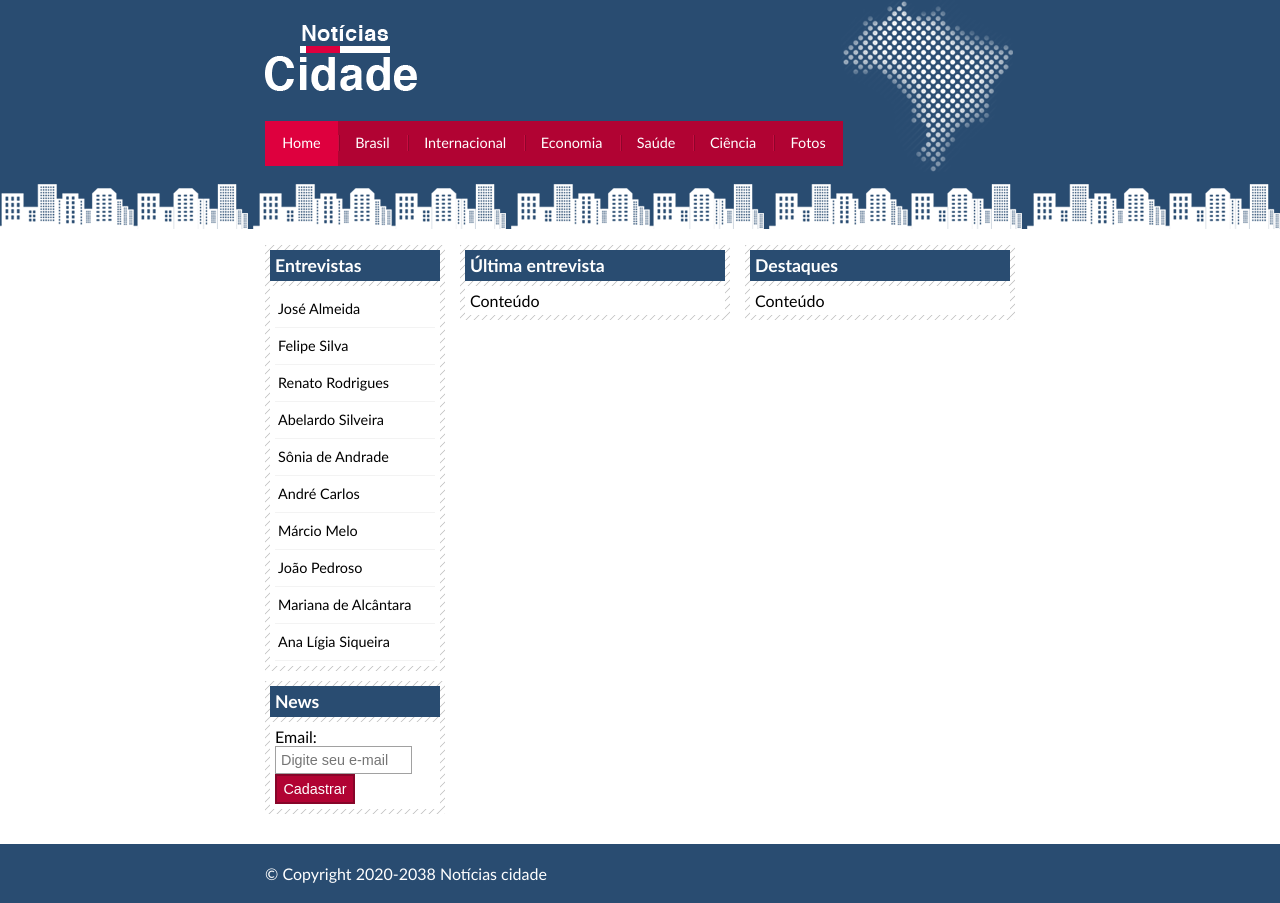
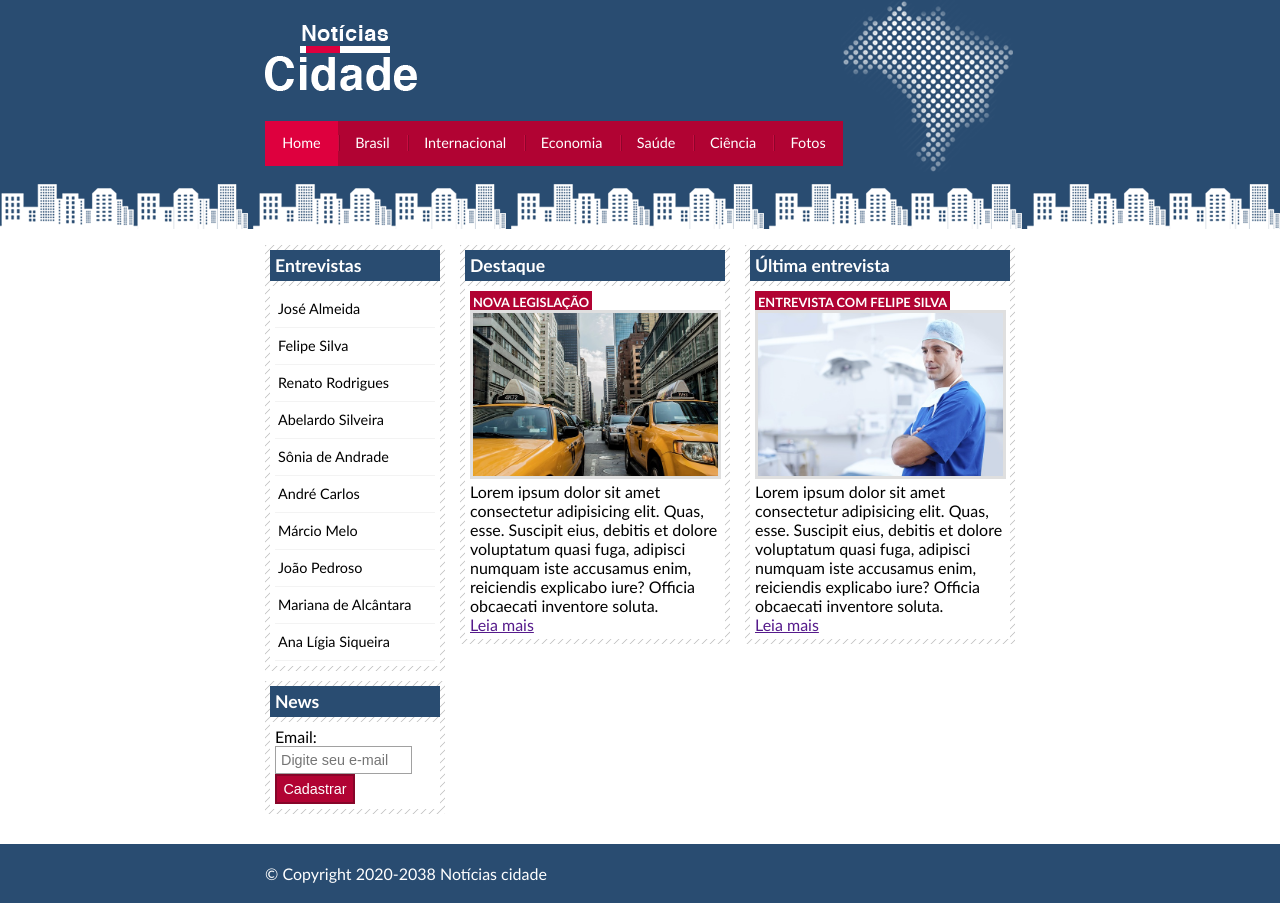
Before and after one commit to LuanLafayete/ProjetoNoticiaCidade, a plain HTML site: page index.html in a window 1280 px wide. Drawn offline with Linux system fonts and the light colour scheme.

Commit message:
Adicionando as notícias

```diff
--- a/css/estilo.css
+++ b/css/estilo.css
@@ -80,7 +80,7 @@ body.fotos #navegacao a#fotos {
     background:#f5f5f5;
 }
 
-#tresColunas #conteudoPrimario {
+#conteudoPrimario {
     width: 270px;
     float: left;
     margin: 0 0 20px 195px;
@@ -166,7 +166,31 @@ input.submit {
     border: 2px solid #870529;
 }
 
-/* ************* RODAPE ************* */
+/* ************* FORMATANDO IMAGENS ************* */
+img.imagemPrincipal {
+    width: 98%;
+    border: 3px solid #dfdfdf;
+}
+
+/* ************* FORMATANDO CABECALHOS ************* */
+h3 {
+    text-transform: uppercase;
+    display: inline;
+    font-size: 0.8em;
+    padding: 3px;
+}
+
+.destaque h3 {
+    background: #b10333;
+    color: #fff;
+}
+
+.entrevista h3 {
+    background: #b10333;
+    color: #fff;
+}
+
+/* ************* FORAMTANDO RODAPÉ ************* */
 #containerRodape {
     background: #294c71;
     padding: 20px;
--- a/index.html
+++ b/index.html
@@ -8,12 +8,12 @@
         <link rel="stylesheet" type="text/css" href="css/estilo.css">
     </head>
 
-    <body id="tresColunas" class="home">
+    <body class="home">
 
         <!--Inicio do container-->
         <div id="container">
 
-            <!--Inicio do Topo-->
+            <!--Inicio da barra de navegação-->
             <div id="topo">
 
                 <h1 class="logo">Notícias cidade</h1>
@@ -48,7 +48,7 @@
                     </li>
                 </ul>
 
-            </div> <!--Fim do topo-->
+            </div> <!--Fim da barra de navegação-->
 
             <!--Inicio do conteudo-->
             <div id="conteudo">
@@ -56,21 +56,30 @@
                 <!--Inicio do conteudo primario-->
                 <div id="conteudoPrimario">
 
-                    <div class="caixa">
-                        <h2>Última entrevista</h2>
+                    <div class="caixa destaque">
+                        <h2>Destaque</h2>
                         <div class="caixaConteudo">
-                            Conteúdo
+                            <h3>Nova legislação</h3>
+                            <img class="imagemPrincipal" src="imagens/taxi.jpg" width="100%">
+                            <p>Lorem ipsum dolor sit amet consectetur adipisicing elit. Quas, esse. Suscipit eius, debitis et dolore voluptatum quasi fuga, adipisci numquam iste accusamus enim, reiciendis explicabo iure? Officia obcaecati inventore soluta.</p>
+                            <a href="">Leia mais</a>
                         </div>
                     </div>
+
                 </div> <!--Fim do conteudo primario-->
 
                 <!--Inicio do conteudo Secundario-->
                 <div id="conteudoSecundario">
 
-                    <div class="caixa">
-                        <h2>Destaques</h2>
+                    <div class="caixa entrevista">
+                        <h2>Última entrevista</h2>
                         <div class="caixaConteudo">
-                            Conteúdo
+
+                            <h3>Entrevista com Felipe Silva</h3>
+                            <img class="imagemPrincipal" src="imagens/doutor.jpg" width="100%">
+                            <p>Lorem ipsum dolor sit amet consectetur adipisicing elit. Quas, esse. Suscipit eius, debitis et dolore voluptatum quasi fuga, adipisci numquam iste accusamus enim, reiciendis explicabo iure? Officia obcaecati inventore soluta.</p>
+                            <a href="">Leia mais</a>
+
                         </div>
                     </div>
 
```
